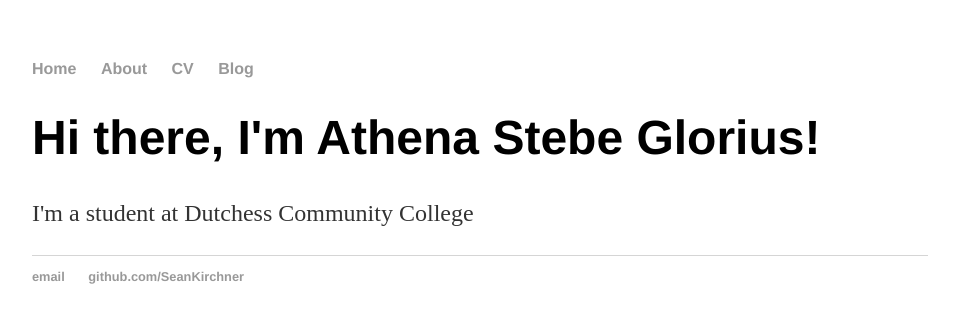
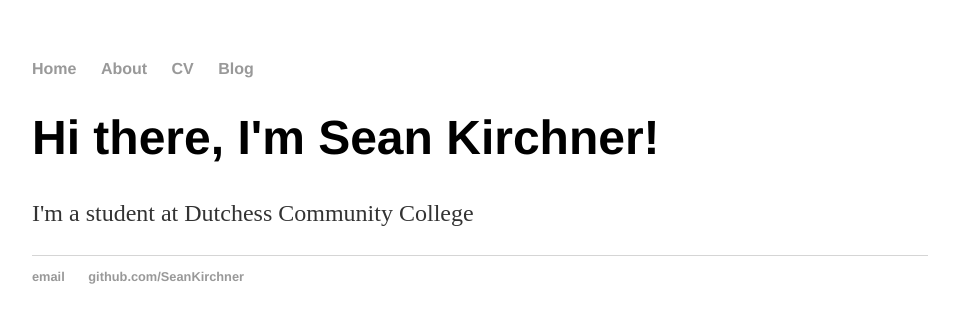
Before and after one commit to SeanKirchner/SeanKirchner.github.io, a Jekyll site: the page built from index.html, in a window 1280 px wide. Shown: the top 323 px of the page, without its empty margins (160-1119 px from the left). Built offline with Jekyll 4.4.1, drawn with Linux system fonts in a browser that asks for light colours; Markdown is read by kramdown in place of the engine named in the settings.

Commit message:
Update index.html

```diff
--- a/index.html
+++ b/index.html
@@ -1,8 +1,8 @@
 ---
 layout: default
-title: Athena Stebe Glorius, Student
+title: Sean Kirchner, Student
 ---
 <div class="blurb">
-	<h1>Hi there, I'm Athena Stebe Glorius!</h1>
+	<h1>Hi there, I'm Sean Kirchner!</h1>
 	<p>I'm a student at Dutchess Community College</a></p>
 </div><!-- /.blurb -->
```
